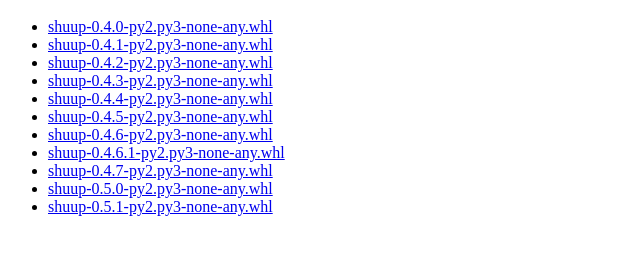
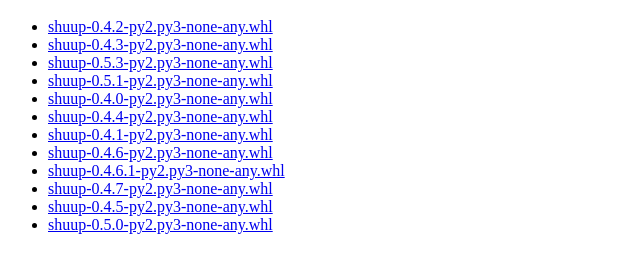
Before and after one commit to tulimaki/pypi, a plain HTML site: page simple/shuup/index.html in a window 1280 px wide. Shown: the part 48-320 px from the top of the page, without its empty margins (0-640 px from the left). Drawn offline with Linux system fonts and the light colour scheme.

Commit message:
Add Shuup 0.5.3
Also add requirements.txt

```diff
--- a/simple/shuup/index.html
+++ b/simple/shuup/index.html
@@ -2,17 +2,18 @@
 <body>
 <h1>shuup Distributions</h1>
 <ul>
-<li><a href="../../shuup-0.4.0-py2.py3-none-any.whl">shuup-0.4.0-py2.py3-none-any.whl</a></li>
-<li><a href="../../shuup-0.4.1-py2.py3-none-any.whl">shuup-0.4.1-py2.py3-none-any.whl</a></li>
 <li><a href="../../shuup-0.4.2-py2.py3-none-any.whl">shuup-0.4.2-py2.py3-none-any.whl</a></li>
 <li><a href="../../shuup-0.4.3-py2.py3-none-any.whl">shuup-0.4.3-py2.py3-none-any.whl</a></li>
+<li><a href="../../shuup-0.5.3-py2.py3-none-any.whl">shuup-0.5.3-py2.py3-none-any.whl</a></li>
+<li><a href="../../shuup-0.5.1-py2.py3-none-any.whl">shuup-0.5.1-py2.py3-none-any.whl</a></li>
+<li><a href="../../shuup-0.4.0-py2.py3-none-any.whl">shuup-0.4.0-py2.py3-none-any.whl</a></li>
 <li><a href="../../shuup-0.4.4-py2.py3-none-any.whl">shuup-0.4.4-py2.py3-none-any.whl</a></li>
-<li><a href="../../shuup-0.4.5-py2.py3-none-any.whl">shuup-0.4.5-py2.py3-none-any.whl</a></li>
+<li><a href="../../shuup-0.4.1-py2.py3-none-any.whl">shuup-0.4.1-py2.py3-none-any.whl</a></li>
 <li><a href="../../shuup-0.4.6-py2.py3-none-any.whl">shuup-0.4.6-py2.py3-none-any.whl</a></li>
 <li><a href="../../shuup-0.4.6.1-py2.py3-none-any.whl">shuup-0.4.6.1-py2.py3-none-any.whl</a></li>
 <li><a href="../../shuup-0.4.7-py2.py3-none-any.whl">shuup-0.4.7-py2.py3-none-any.whl</a></li>
+<li><a href="../../shuup-0.4.5-py2.py3-none-any.whl">shuup-0.4.5-py2.py3-none-any.whl</a></li>
 <li><a href="../../shuup-0.5.0-py2.py3-none-any.whl">shuup-0.5.0-py2.py3-none-any.whl</a></li>
-<li><a href="../../shuup-0.5.1-py2.py3-none-any.whl">shuup-0.5.1-py2.py3-none-any.whl</a></li>
 </ul>
 </body>
 </html>
```
Also changed, not shown: simple/shoop/index.html (+3 -3 lines), requirements.txt (added), 1 other file.
